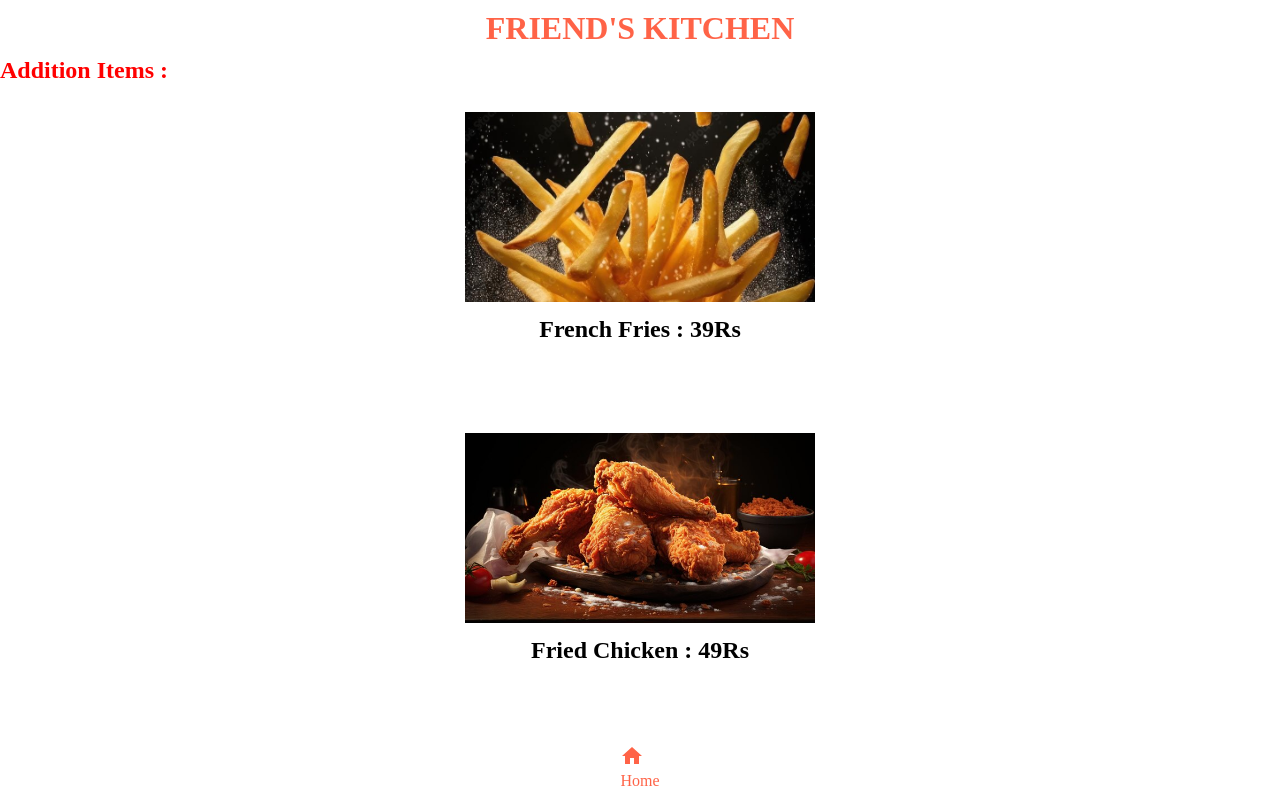
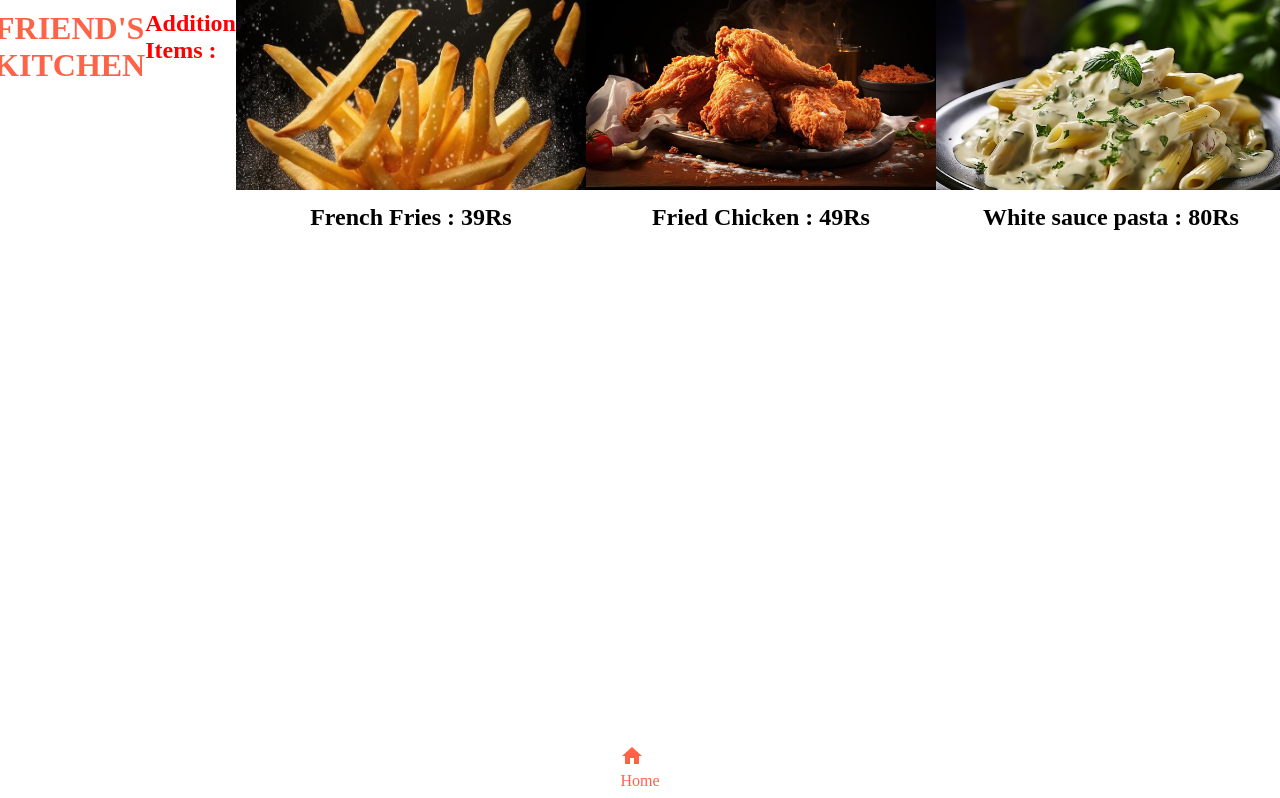
Before and after one commit to yugeshcoder/friendsKitchen, a React (Vite) app: page / in a window 1280 px wide. Shown: the top 798 px of the page. Built offline with nearby package versions, Linux system fonts and the light colour scheme.

Commit message:
path corrected

```diff
--- a/src/App.css
+++ b/src/App.css
@@ -3,7 +3,6 @@
   margin: 0;
   padding: 0;
 }
-
 
 li {
   list-style-type: none;
@@ -13,3 +12,8 @@ a{
  text-decoration: none;
  color: black;
 }
+
+.main{
+  display: flex;
+  justify-content: center;
+}
--- a/src/App.jsx
+++ b/src/App.jsx
@@ -19,7 +19,7 @@ import RiceObject from '../public/burgerList/rice'
 
 function App() {
   return (
-    <div>
+    <div className='main'>
       <h1 style={{textAlign: 'center',padding: '10PX 0 0 0',color: 'tomato'}}>FRIEND'S KITCHEN</h1>
       <Routes>
         <Route path='/friendsKitchen/home' element={<Home/>}></Route>
--- a/src/components/homePageComponents/Header.jsx
+++ b/src/components/homePageComponents/Header.jsx
@@ -29,7 +29,7 @@ function Header() {
   }, [size]);
 
   return (
-    <Link to="/weekend">
+    <Link to="/friendsKitchen/weekend">
     <div className="header">
       <div className={`foodMatedata ${slideClass}`}>
         <h1 className='topic'>Weekend Special</h1>
```
